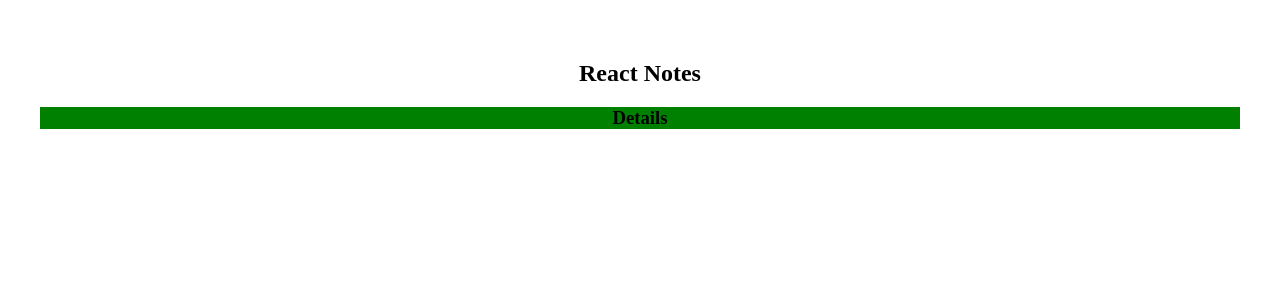
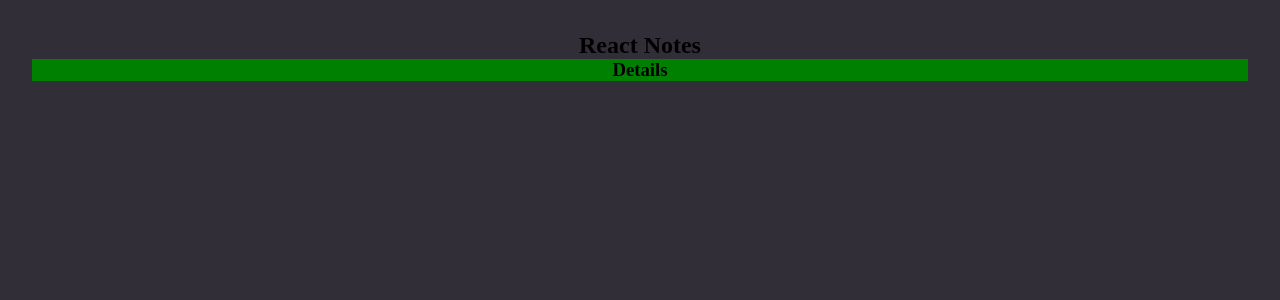
Before and after one commit to nestorjunior/react-notes, a React (Vite) app: page / in a window 1280 px wide. Shown: the top 300 px of the page. Built offline with nearby package versions, Linux system fonts and the light colour scheme.

Commit message:
style: config global css

```diff
--- a/src/main.tsx
+++ b/src/main.tsx
@@ -2,11 +2,13 @@
 import { createRoot } from 'react-dom/client'
 import { ThemeProvider } from 'styled-components'
 import theme from './styles/theme.ts'
+import GlobalStyles from './styles/global.ts'
 import App from './App.tsx'
 
 createRoot(document.getElementById('root')!).render(
   <StrictMode>
     <ThemeProvider theme={theme}>
+      <GlobalStyles/>
       <App />
     </ThemeProvider>
   </StrictMode>,
--- a/src/styles/global.ts
+++ b/src/styles/global.ts
@@ -0,0 +1,13 @@
+import { createGlobalStyle } from "styled-components";
+
+export default createGlobalStyle`
+  * {
+    margin: 0;
+    padding: 0;
+    box-sizing: border-box;
+  }
+
+  body {
+    background-color: ${({ theme }) => theme.COLORS.BACKGROUND_800};
+  }
+`
--- a/src/styles/theme.ts
+++ b/src/styles/theme.ts
@@ -1,4 +1,4 @@
-export default {
+const theme = {
   COLORS: {
     BACKGROUND_900: "#232129",
     BACKGROUND_800: "#312E38",
@@ -10,4 +10,6 @@
 
     RED: "#FF002E"
   }
-}
+};
+
+export default theme;
```
Also changed, not shown: src/styles/styled.d.ts (added, +15 -0 lines).
